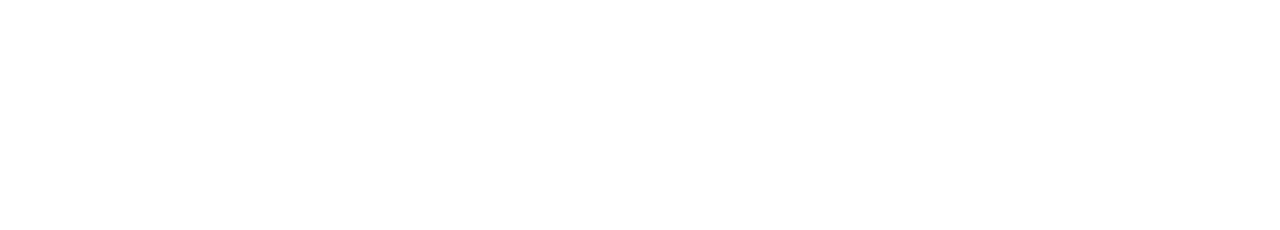
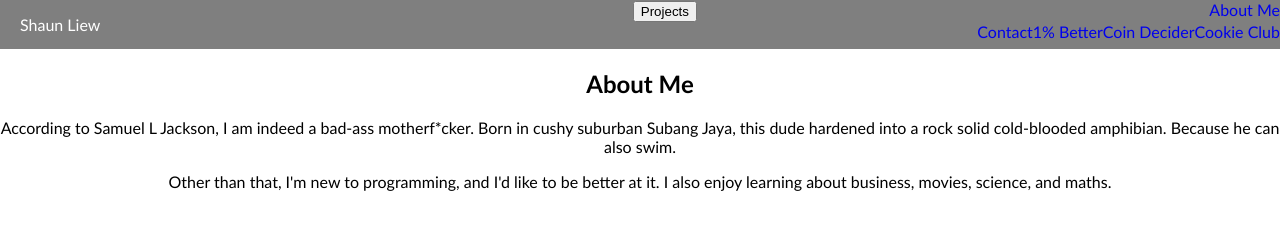
Before and after one commit to ricecookerliew/portfoliosite, a plain HTML site: page index.html in a window 1280 px wide. Drawn offline with Linux system fonts and the light colour scheme.

Commit message:
some flesh

```diff
--- a/index.html
+++ b/index.html
@@ -1,2 +1,40 @@
 <!-- This is me pushing into github -->
 <!-- I think -->
+<!DOCTYPE html>
+<html lang="en">
+<head>
+    <meta charset="UTF-8">
+    <meta http-equiv="X-UA-Compatible" content="IE=edge">
+    <meta name="viewport" content="width=device-width, initial-scale=1.0">
+    <link href="styles.css" rel="stylesheet">
+    <title>Shaun Liew - Portfolio</title>
+</head>
+<body>
+    <nav class="topnav" id="topnav">
+        <span>Shaun Liew</span>
+        <a href=#>About Me</a>
+        <div class="dropdown">
+            <button>Projects</button>
+            <i></i>
+            <div class="dropdown-content">
+                <a href=#>Cookie Club</a>
+                <a href=#>Coin Decider</a>
+                <a href=#>1% Better</a>
+            </div>
+        </div>
+        <a href=#>Contact</a>
+        <a href=# class="icon"></a> <!-- Another button here -->
+    </nav>
+    <main>
+        <!-- About Me -->
+        <section id="about">
+            <div class="content">
+                <h2>About Me</h2>
+                <!-- Some animated line -->
+                <p>According to Samuel L Jackson, I am indeed a bad-ass motherf*cker. Born in cushy suburban Subang Jaya, this dude hardened into a rock solid cold-blooded amphibian. Because he can also swim.</p>
+                <p>Other than that, I'm new to programming, and I'd like to be better at it. I also enjoy learning about business, movies, science, and maths.</p>
+            </div>
+        </section>
+    </main>
+</body>
+</html>
--- /dev/null
+++ b/styles.css
@@ -0,0 +1,28 @@
+body {
+    margin: 0;
+    font-size: 16px;
+    font-family: 'Gill Sans', 'Gill Sans MT', Calibri, 'Trebuchet MS', sans-serif;
+    text-align: center;
+    color: black;
+}
+
+.topnav {
+    background-color: rgba(0, 0, 0, 0.5);
+    color: white;
+    overflow: hidden;
+}
+
+.topnav span {
+    float: left;
+    padding: 15px 20px;
+}
+
+.topnav a {
+    float: right;
+    text-decoration: none;
+
+}
+
+.topnav .icon {
+    display: none;
+}
```
